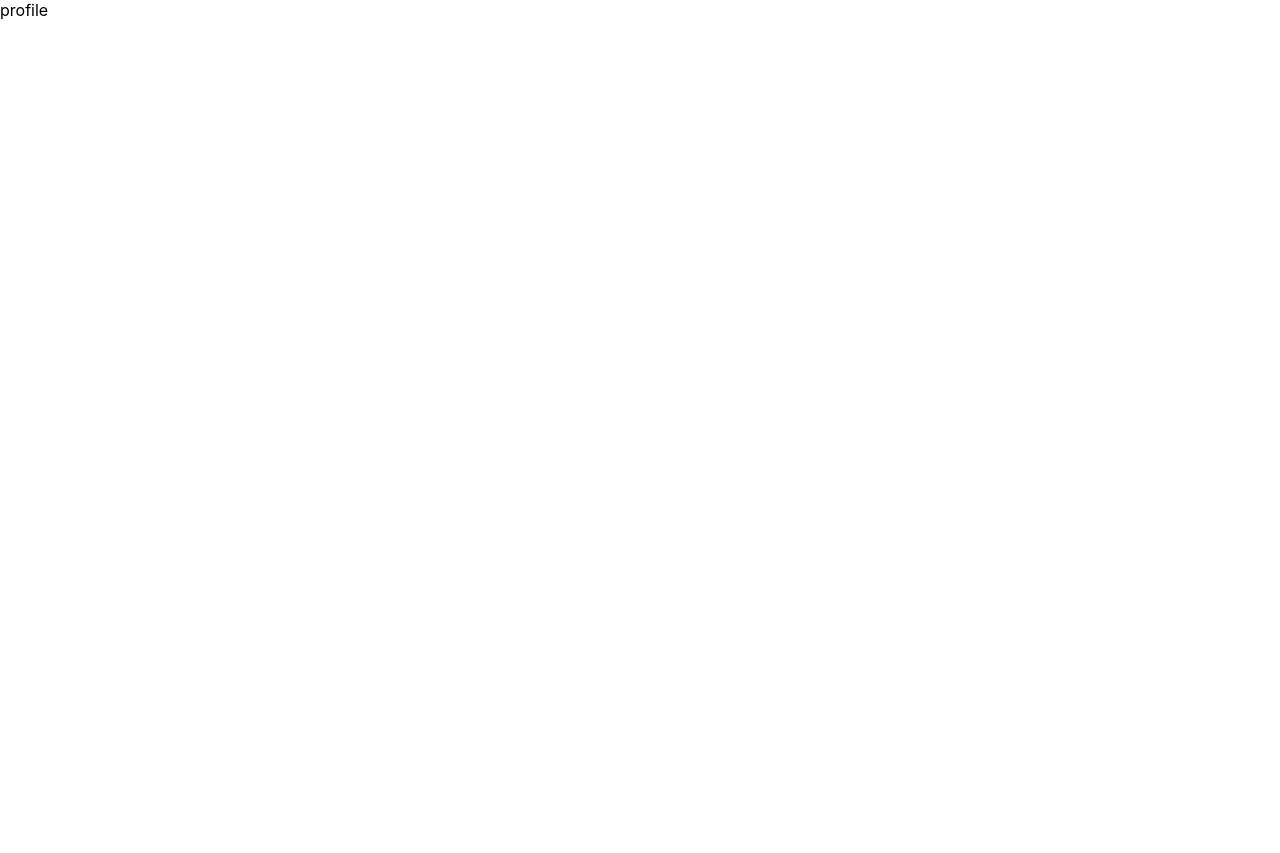
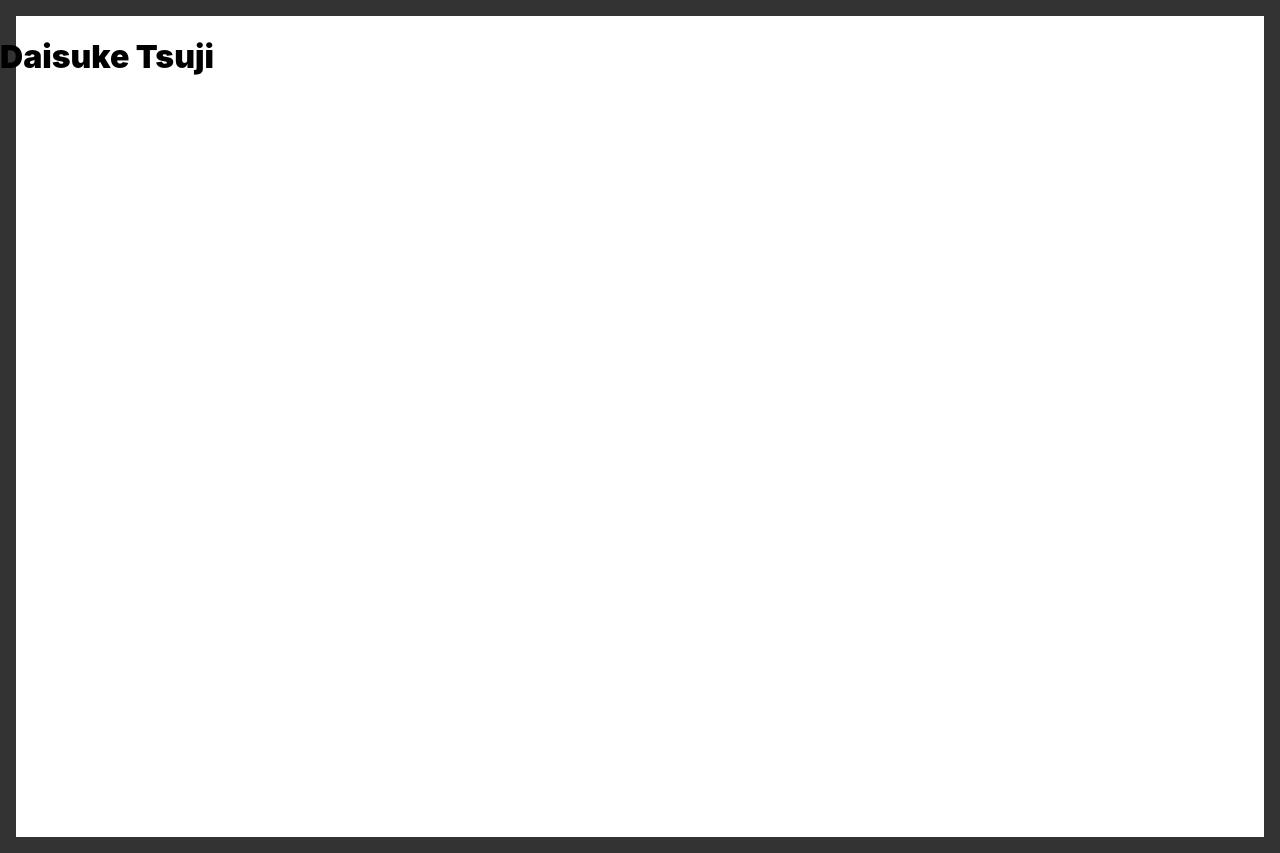
Before and after one commit to dim0627/yet.unresolved.xyz, a Next.js app: page / in a window 1280 px wide. Before the commit the page ends 800 px from the top, so only its background shows below. Built offline with nearby package versions, Linux system fonts and the light colour scheme.

Commit message:
:ok_hand: profile.

```diff
--- a/components/Profile.module.scss
+++ b/components/Profile.module.scss
@@ -0,0 +1,8 @@
+.container {
+  min-height: 100vh;
+}
+
+.name {
+  font-size: 2rem;
+  font-weight: 900;
+}
--- a/components/Profile.tsx
+++ b/components/Profile.tsx
@@ -1,5 +1,11 @@
 import React from 'react';
+import styles from './Profile.module.scss';
 
 export const Profile = () => (
-  <div>profile</div>
+  <div className={styles.container}>
+    <div className={styles.heading}>
+      <h1 className={styles.name}>Daisuke Tsuji</h1>
+      <div className={styles.description}></div>
+    </div>
+  </div>
 );
--- a/styles/globals.css
+++ b/styles/globals.css
@@ -1,16 +1,17 @@
+:root {
+  --color-base: #333;
+  --color-base-border: #333;
+}
+
 html,
 body {
+  margin: 0;
   padding: 0;
-  margin: 0;
   font-family: -apple-system, BlinkMacSystemFont, Segoe UI, Roboto, Oxygen,
     Ubuntu, Cantarell, Fira Sans, Droid Sans, Helvetica Neue, sans-serif;
 }
 
-a {
-  color: inherit;
-  text-decoration: none;
+body {
+  padding: 1rem 0;
+  box-shadow: 0 0 0 1rem var(--color-base-border) inset;
 }
-
-* {
-  box-sizing: border-box;
-}
```
Also changed, not shown: pages/_app.tsx (renamed from pages/_app.js).
